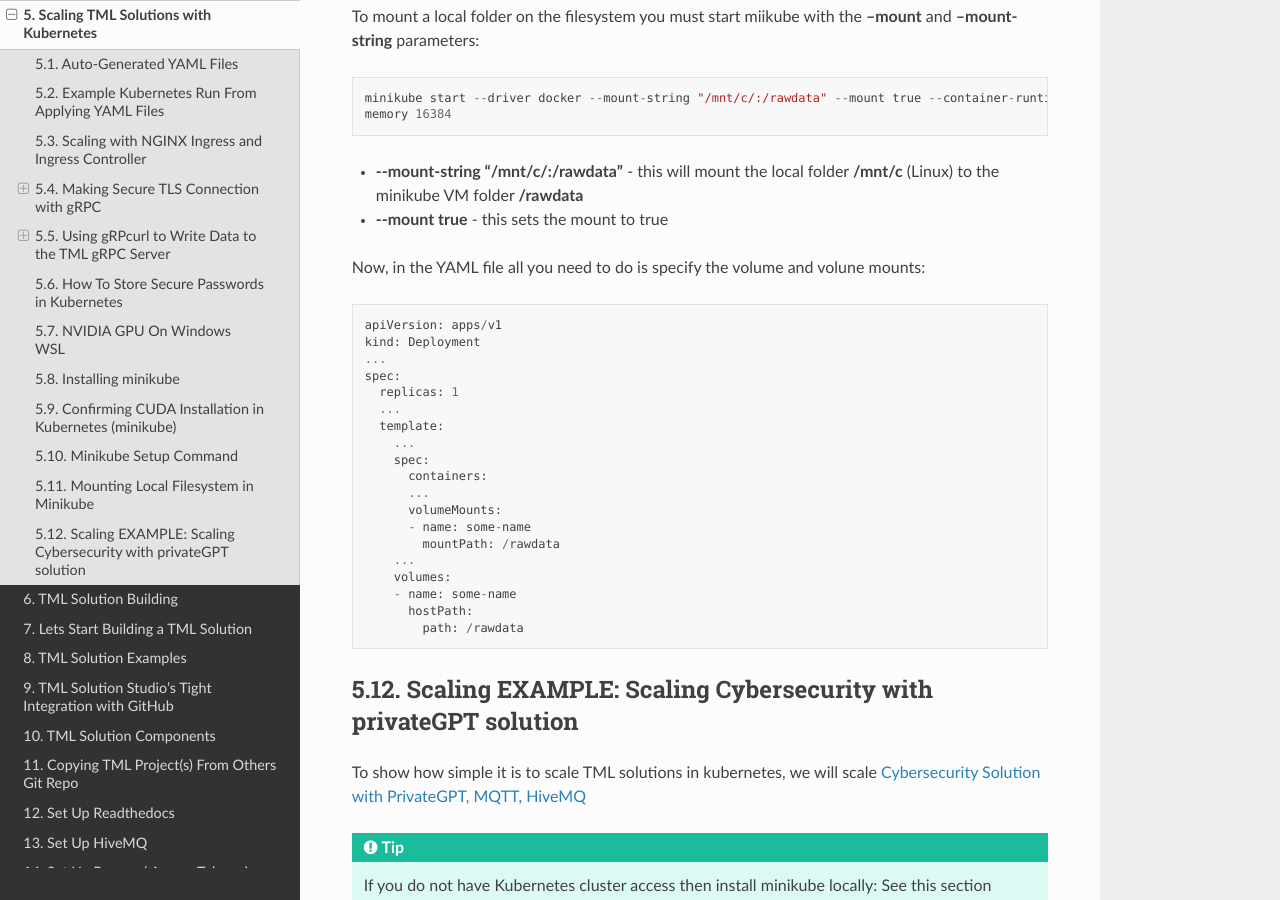
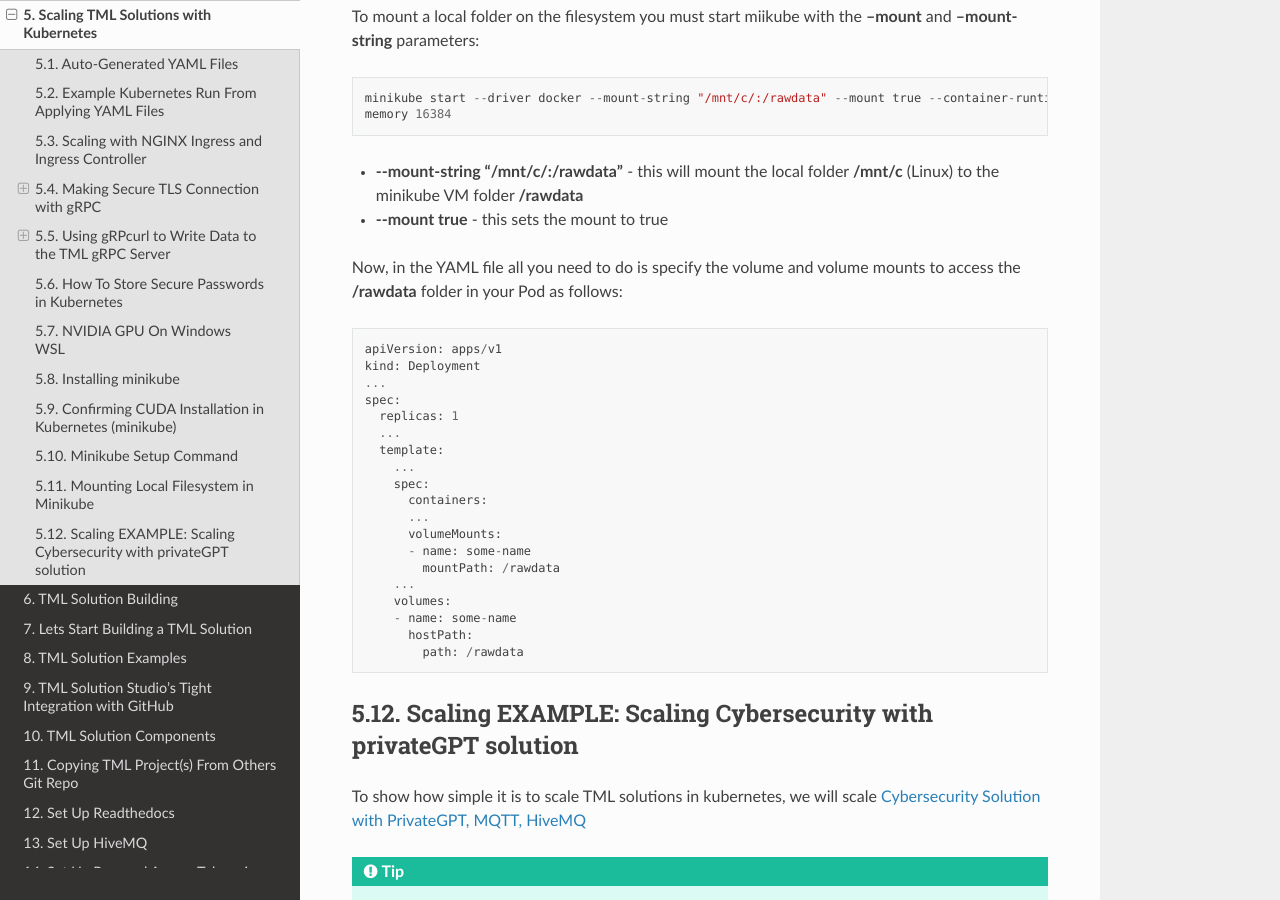
Before and after one commit to smaurice101/readthedocs, a Sphinx documentation site: the page built from docs/source/kube.rst, in a window 1280 px wide and 900 px high, scrolled down 15060 px. Built offline with Sphinx 7.4.7 and the Read the Docs theme 3.1.0, drawn with Linux system fonts in a browser that asks for light colours.

Commit message:
Update kube.rst

```diff
--- a/docs/source/kube.rst
+++ b/docs/source/kube.rst
@@ -685,7 +685,7 @@ To mount a local folder on the filesystem you must start miikube with the **--mo
 * **-\-\mount-string "/mnt/c/:/rawdata"** - this will mount the local folder **/mnt/c** (Linux) to the minikube VM folder **/rawdata**
 * **-\-\mount true** - this sets the mount to true
 
-Now, in the YAML file all you need to do is specify the volume and volune mounts:
+Now, in the YAML file all you need to do is specify the volume and volume mounts to access the **/rawdata** folder in your Pod as follows:
 
 .. code-block::
 
```
